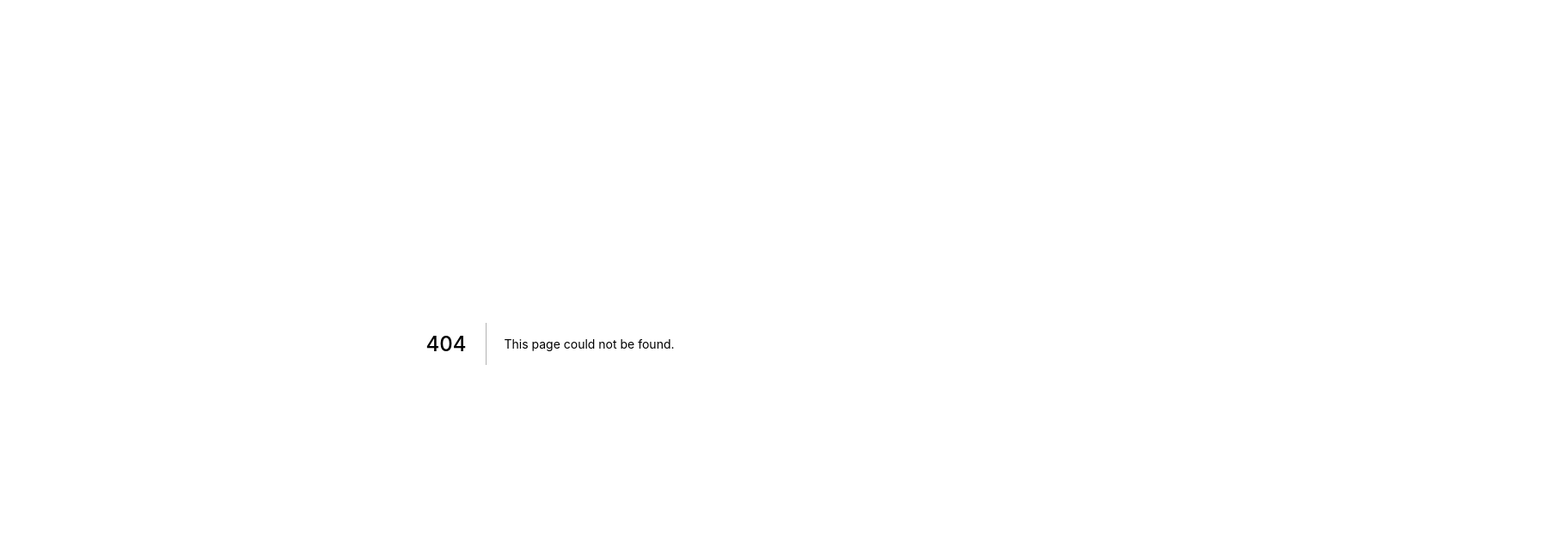
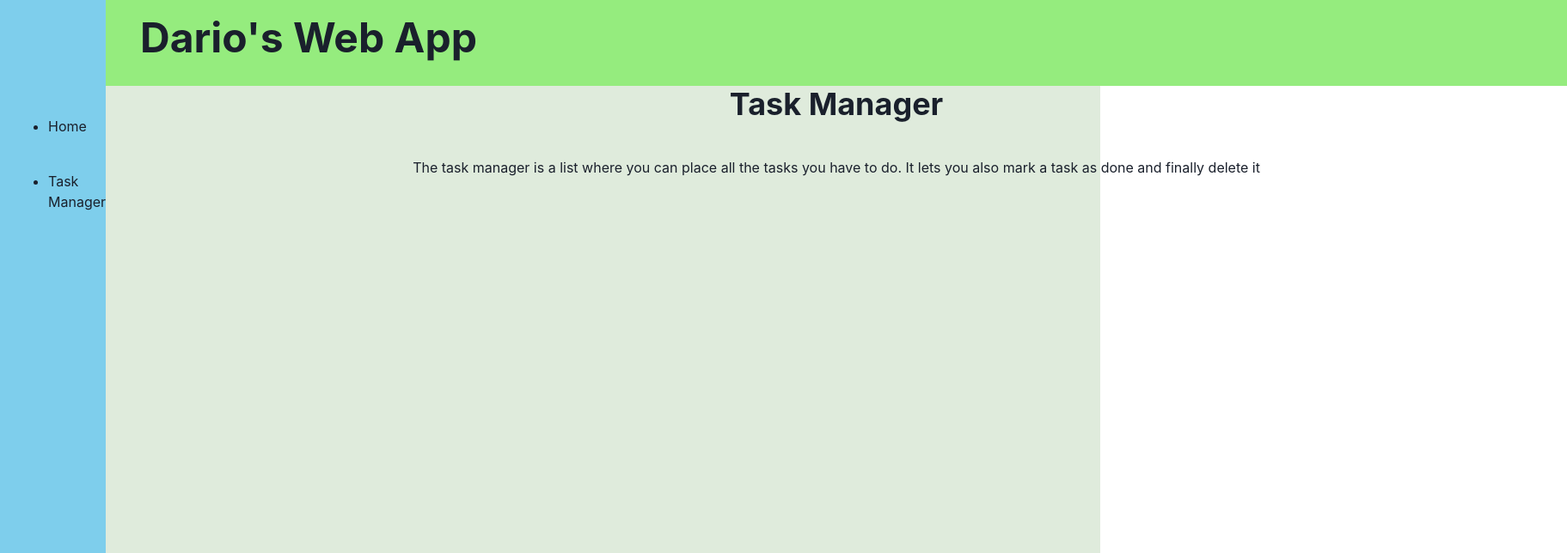
Before and after one commit to dariodagostino99/Dario-webapp-front-end, a Next.js app: page /task-manager in a window 1280 px wide. Before the commit this address had no page. Shown: the top 644 px of the page at 86% size, 1823 px wide, since content can reach past the window. Built offline with nearby package versions, Linux system fonts and the light colour scheme.

Commit message:
Created layout and main pages

```diff
--- /dev/null
+++ b/components/LeftMenu/LeftMenu.tsx
@@ -0,0 +1,31 @@
+import {Box, ListItem, UnorderedList} from "@chakra-ui/react";
+import {useRouter} from "next/router";
+
+const LeftMenu = () => {
+    const router = useRouter();
+    const onClick = (route: string) => {
+        router.push(route);
+    }
+    return (
+    <>
+        <UnorderedList>
+            <Box mb={10}
+                 _hover={{color: "white"}}
+                 cursor={"pointer"}
+                 onClick={() => onClick("http://localhost:3000")}
+            >
+                <ListItem>Home</ListItem>
+            </Box>
+            <Box mb={10}
+                 _hover={{color: "white"}}
+                 cursor={"pointer"}
+                 onClick={() => onClick("http://localhost:3000/task-manager")}
+            >
+                <ListItem>Task Manager</ListItem>
+            </Box>
+        </UnorderedList>
+    </>
+    )
+}
+
+export default LeftMenu;
--- /dev/null
+++ b/layout/Layout.tsx
@@ -0,0 +1,27 @@
+import {Box, Flex, Heading, ListItem, Text, UnorderedList} from "@chakra-ui/react";
+import LeftMenu from "../components/LeftMenu/LeftMenu";
+
+const Layout = ({ children }) => {
+    return (
+        <>
+            <title>Dario's web app</title>
+            <Flex direction={"row"} backgroundColor={"#DFEBDC"}>
+                <Box width={"350px"} height="1007px" backgroundColor="#7ECEEC">
+                    <Flex mt={135} ml={10}>
+                        <LeftMenu />
+                    </Flex>
+                </Box>
+                <Flex direction={"column"} alignItems={"center"}>
+                    <Box width={"1700px"} height={"100px"} backgroundColor={"#95EC7E"}>
+                        <Heading as={"h2"} size={"2xl"} ml={10} mt={5}>Dario's Web App</Heading>
+                    </Box>
+                    <Box>
+                        {children}
+                    </Box>
+                </Flex>
+            </Flex>
+        </>
+    )
+}
+
+export default Layout;
--- a/pages/_app.tsx
+++ b/pages/_app.tsx
@@ -1,8 +1,12 @@
 import { ChakraProvider } from '@chakra-ui/react'
+import Layout from "../layout/Layout";
 function MyApp({ Component, pageProps }) {
+    const LayoutComponent = (Component as any).Layout || Layout;
   return (
       <ChakraProvider>
-        <Component {...pageProps} />
+        <LayoutComponent>
+            <Component {...pageProps} />
+        </LayoutComponent>
       </ChakraProvider>
   )
 }
--- /dev/null
+++ b/pages/task-manager.tsx
@@ -0,0 +1,17 @@
+import {Box, Flex, Heading, Text} from "@chakra-ui/react";
+
+
+const TaskManager = () => {
+    return(
+        <>
+            <Flex justifyContent={"center"} mb={10}>
+                <Heading >Task Manager</Heading>
+            </Flex>
+            <Flex>
+                <Text>The task manager is a list where you can place all the tasks you have to do. It lets you also mark a task as done and finally delete it</Text>
+            </Flex>
+        </>
+    )
+}
+
+export default TaskManager;
```
Also changed, not shown: pages/index.tsx (+6 -66 lines).
